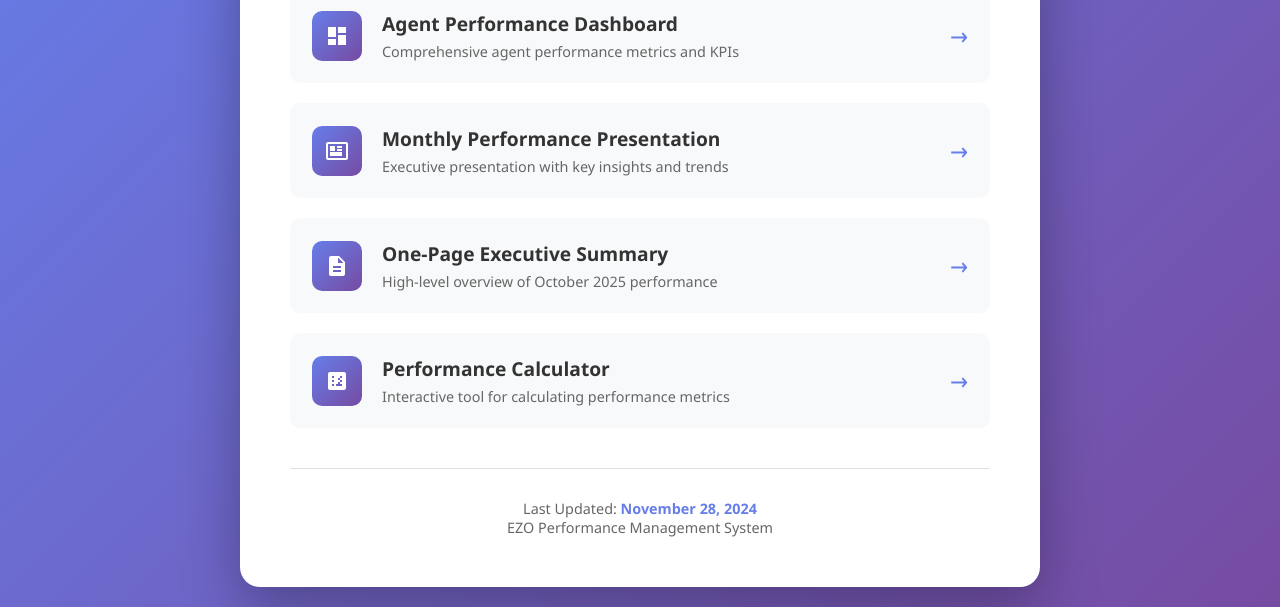
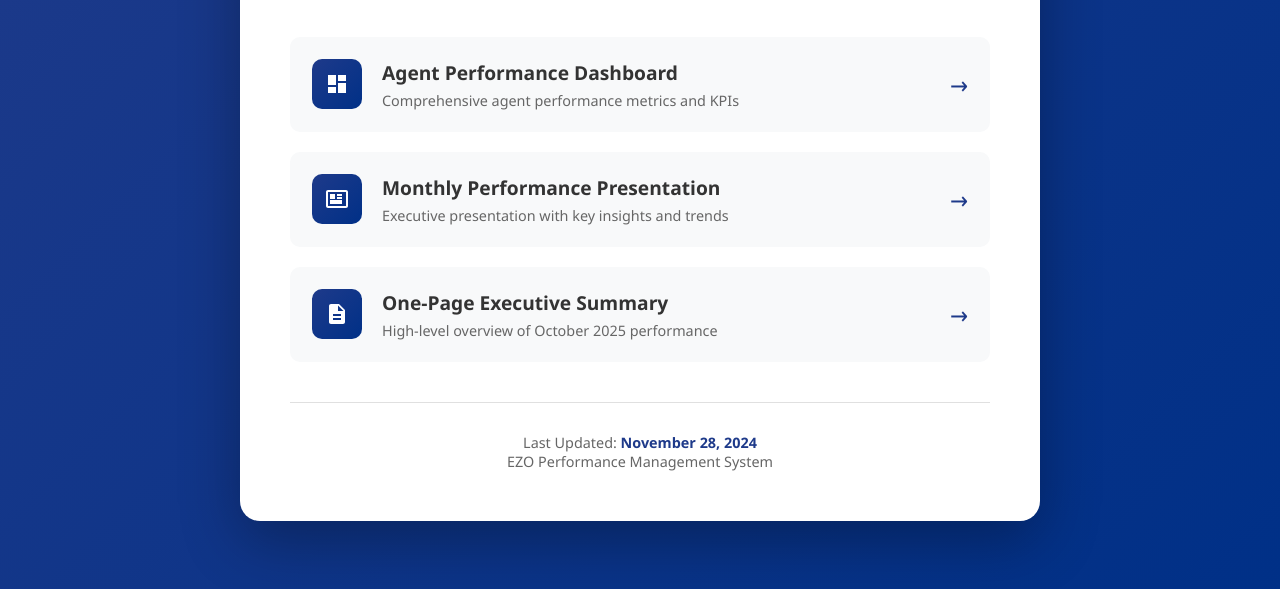
Before and after one commit to Aqtax/EZO_Monthly-Performance, a plain HTML site: page index.html in a window 1280 px wide. Shown: the part 211-818 px from the top of the page. Drawn offline with Linux system fonts and the light colour scheme.

Commit message:
Add files via upload

```diff
--- a/index.html
+++ b/index.html
@@ -13,7 +13,7 @@
 
         body {
             font-family: 'Segoe UI', Tahoma, Geneva, Verdana, sans-serif;
-            background: linear-gradient(135deg, #667eea 0%, #764ba2 100%);
+            background: linear-gradient(135deg, #1E3A8A 0%, #003087 100%);
             min-height: 100vh;
             display: flex;
             justify-content: center;
@@ -64,15 +64,15 @@
 
         .dashboard-link:hover {
             background: #fff;
-            border-color: #667eea;
-            box-shadow: 0 5px 15px rgba(102, 126, 234, 0.2);
+            border-color: #1E3A8A;
+            box-shadow: 0 5px 15px rgba(30, 58, 138, 0.2);
             transform: translateY(-2px);
         }
 
         .icon {
             width: 50px;
             height: 50px;
-            background: linear-gradient(135deg, #667eea 0%, #764ba2 100%);
+            background: linear-gradient(135deg, #1E3A8A 0%, #003087 100%);
             border-radius: 10px;
             display: flex;
             align-items: center;
@@ -105,7 +105,7 @@
 
         .arrow {
             margin-left: 10px;
-            color: #667eea;
+            color: #1E3A8A;
             font-size: 1.5em;
         }
 
@@ -119,7 +119,7 @@
         }
 
         .date {
-            color: #667eea;
+            color: #1E3A8A;
             font-weight: 600;
         }
     </style>
@@ -169,18 +169,6 @@
                 <span class="arrow">→</span>
             </a>
 
-            <a href="EZO_Performance_Calculator.html" class="dashboard-link">
-                <div class="icon">
-                    <svg viewBox="0 0 24 24" xmlns="http://www.w3.org/2000/svg">
-                        <path d="M19 3H5c-1.1 0-2 .9-2 2v14c0 1.1.9 2 2 2h14c1.1 0 2-.9 2-2V5c0-1.1-.9-2-2-2zM7 7h2v2H7V7zm0 4h2v2H7v-2zm0 4h2v2H7v-2zm10 2h-6v-2h6v2zm0-4h-2v-2h2v2zm0-4h-2V7h2v2zm-4 4h2v2h-2v-2zm0-4h2v2h-2V7z"/>
-                    </svg>
-                </div>
-                <div class="dashboard-info">
-                    <div class="dashboard-title">Performance Calculator</div>
-                    <div class="dashboard-description">Interactive tool for calculating performance metrics</div>
-                </div>
-                <span class="arrow">→</span>
-            </a>
         </div>
 
         <div class="footer">
```
Also changed, not shown: 1 other file.
